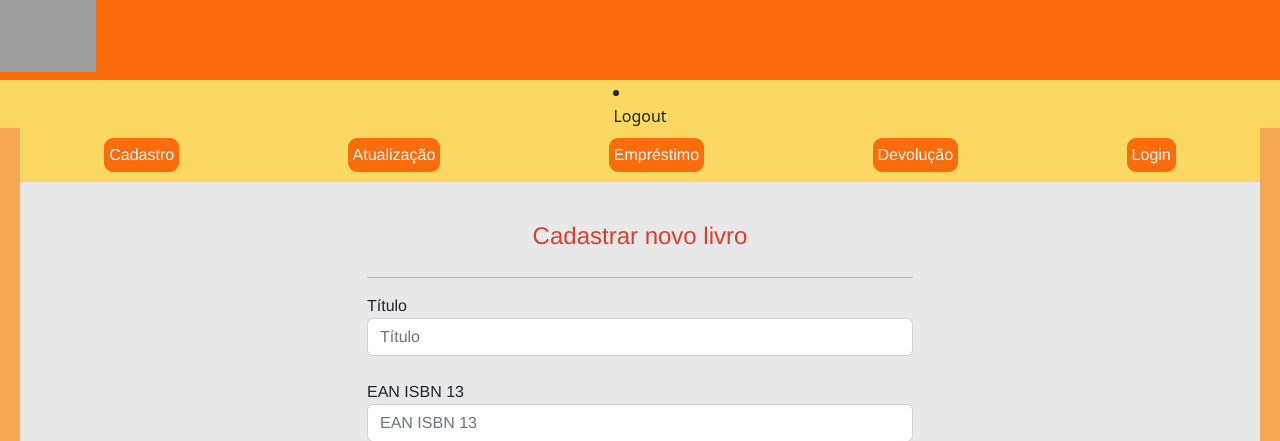
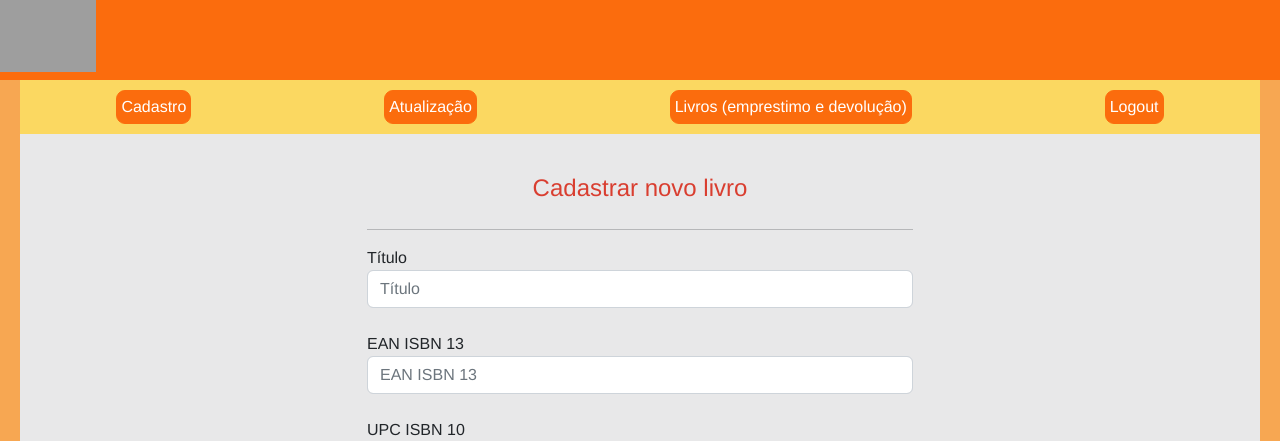
Before and after one commit to jonathandeoliveira/PJI110, a Django app: page /biblioteca/cadastrar-livro/ in a window 1280 px wide. Shown: the top 441 px of the page. Run offline with Django 5.2, Linux system fonts and the light colour scheme; the visitor is signed in with stand-in values (Sample User, id 1); grey boxes are pictures that could not be loaded.

Commit message:
adequação da navegação e layout. Pendente emprestimo

```diff
--- a/dona_jo_library/biblioteca/templates/biblioteca/detalhes-livro.html
+++ b/dona_jo_library/biblioteca/templates/biblioteca/detalhes-livro.html
@@ -2,7 +2,7 @@
 
 {% block 'title' %} Detalhes do livro {% endblock %}
 
-{% block 'body' %}
+{% block content %}
     {% if messages %}
         <ul class="messages">
             {% for message in messages %}
--- a/dona_jo_library/templates/index.html
+++ b/dona_jo_library/templates/index.html
@@ -20,8 +20,12 @@
     <script src="https://cdn.jsdelivr.net/npm/bootstrap@5.2.3/dist/js/bootstrap.min.js"></script>
 
   <header>
-    <img class="header-img" src="https://i.imgur.com/EuPMw6T.jpg"/>
+    <div>
+     <a href="{% url 'home' %}"> <img class="header-img" src="https://i.imgur.com/EuPMw6T.jpg"/></a>
+    </div>
   </header>
+
+{% comment %}
   <nav class="main-top">
     {% if user.is_authenticated %}
     <li class="nav-item">
@@ -33,26 +37,50 @@
     </li>
     {% endif %}
   </nav>
+{% endcomment %}
+
   <main>
+    {% if user.is_authenticated %}
       <div class="main-top">
         <div class="dropdown">
+          <button class="dropbtn">Cadastro</button>
+          <div class="dropdown-content">
+            <a href="{% url 'cadastrar' %}">Cadastro de Usuário</a>
+            <a href="{% url 'cadastrar_livro' %}">Cadastro de Livros</a>
+          </div>
+        </div>
+        <div class="dropdown">
+          <button class="dropbtn">Atualização</button>
+          <div class="dropdown-content">
+            <a href="{% url 'update_user' %}">Atualização de Usuário</a>
+            <a href="#">Atualização de Livros</a>
+          </div>
+        </div>
+          <a class="menu" href="{% url 'livros' %}">Livros (emprestimo e devolução)</a>
+          {% comment %}<a class="menu" href="#">Devolução</a>{% endcomment %}
+          <a class="menu" href="{% url 'sair' %}">Logout</a>
+      </div>
+      {%else%}
+        <div class="main-top">
+          <div class="dropdown" style='display: none'>
             <button class="dropbtn">Cadastro</button>
             <div class="dropdown-content">
               <a href="#">Cadastro de Usuário</a>
               <a href="#">Cadastro de Livros</a>
             </div>
           </div>
-       <div class="dropdown">
+          <div class="dropdown" style='display: none'>
             <button class="dropbtn">Atualização</button>
             <div class="dropdown-content">
               <a href="#">Atualização de Usuário</a>
               <a href="#">Atualização de Livros</a>
             </div>
           </div>
-        <a class="menu" href="#0">Empréstimo</a>
-        <a class="menu" href="#0">Devolução</a>
-        <a class="menu" href="#0">Login</a>
+            <a class="menu" href="#0" style='display: none'>Empréstimo</a>
+            <a class="menu" href="#0" style='display: none'>Devolução</a>
+            <a class="menu" href="{% url 'validates_login' %}">Login</a>
         </div>
+    {%endif%}
     {% block content %}{% endblock %}
   </main>
   <footer>
```
Lines whose indentation alone changed are shown as unchanged.
